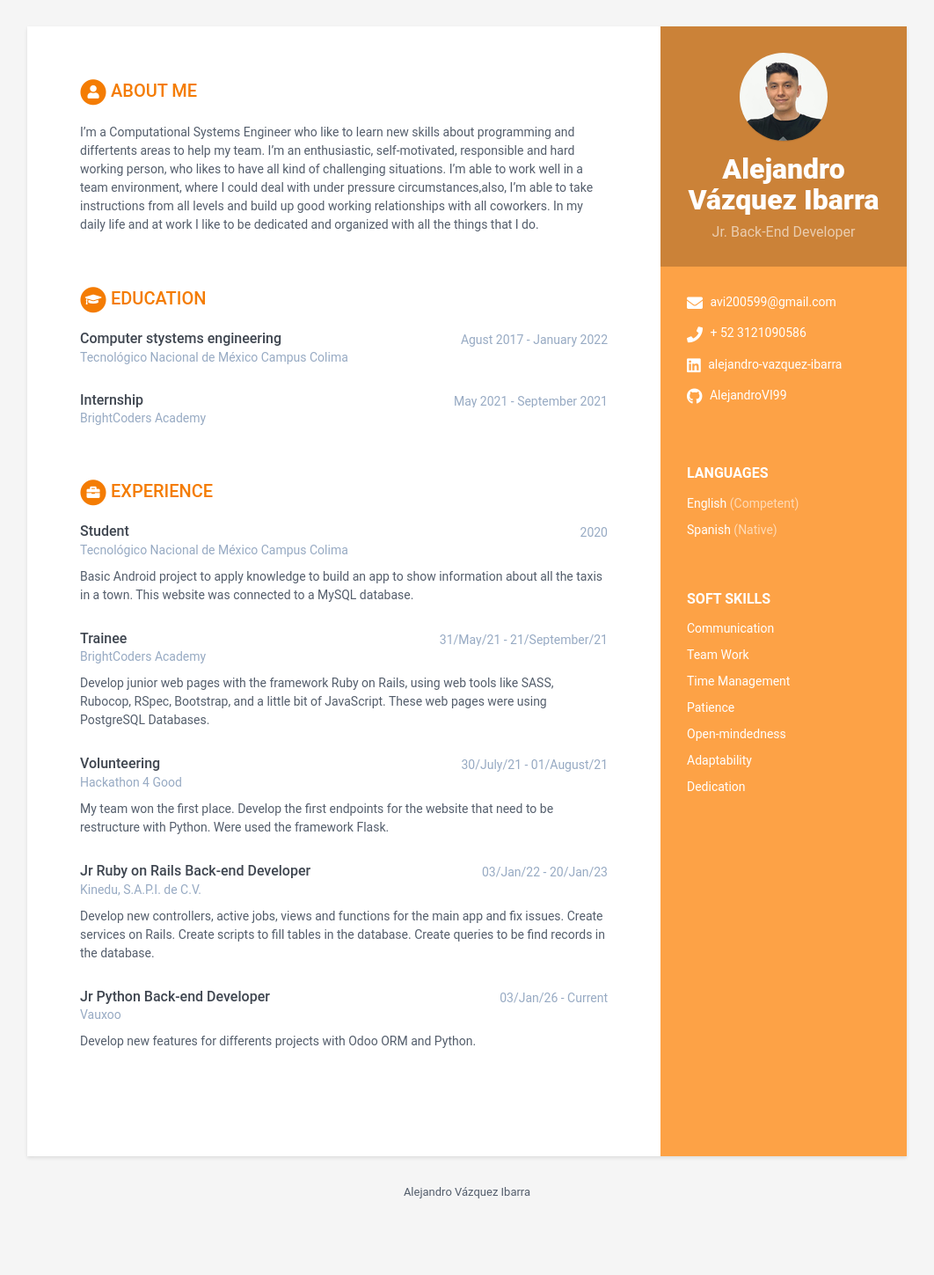
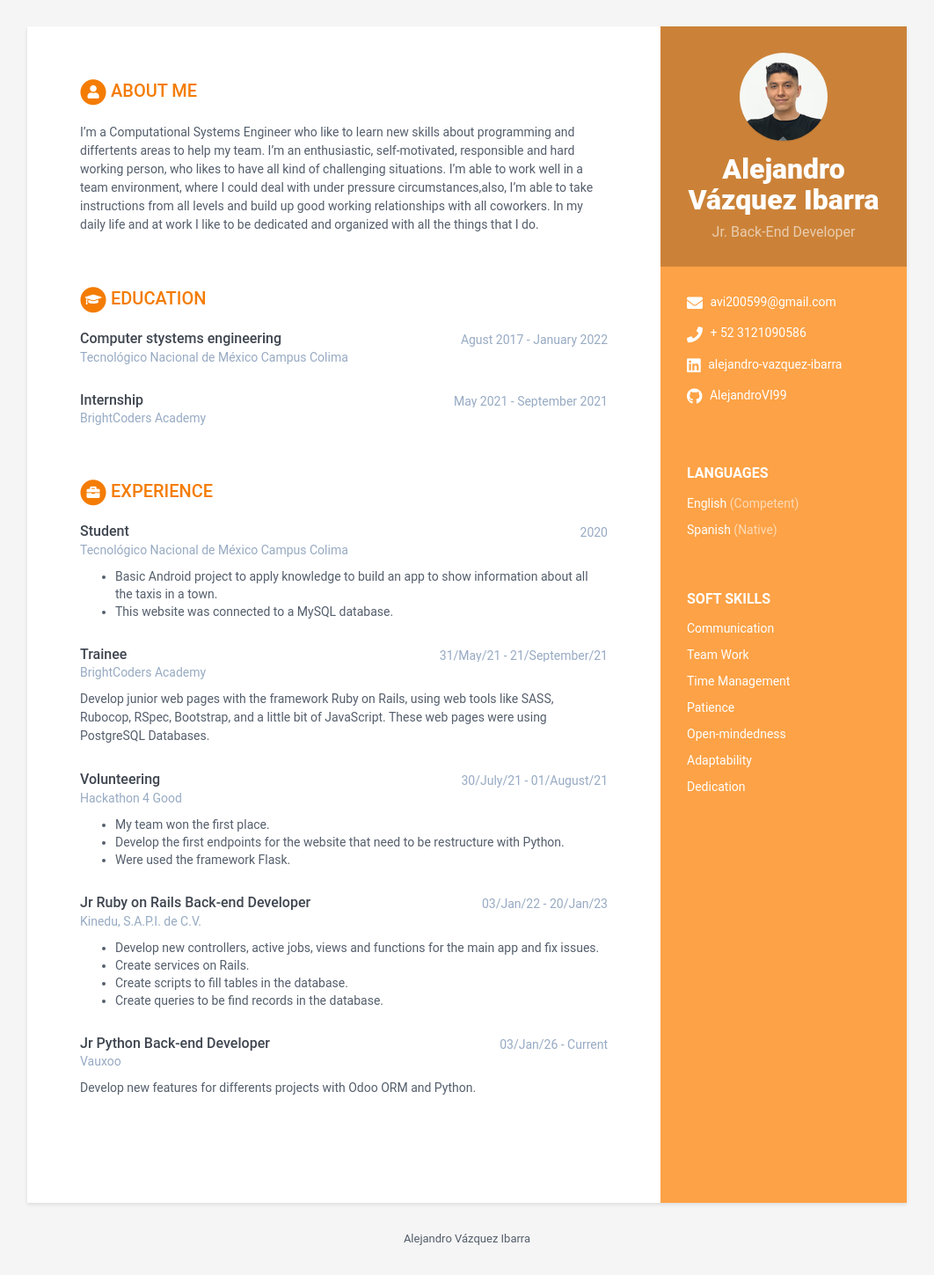
Before and after one commit to AlejandroVI99/Alejandro-Vazquez-Ibarra, a Jekyll site: the page built from index.html, in a window 1280 px wide. Shown: the whole page at 88% size, without its empty margins (109-1171 px from the left). Built offline with Jekyll 4.4.1, drawn with Linux system fonts in a browser that asks for light colours; before the commit the page ends 1396 px from its top, so only the background shows below that.

```diff
--- a/_data/data.yml
+++ b/_data/data.yml
@@ -81,8 +81,8 @@ experiences:
     time: 2020
     company: Tecnológico Nacional de México Campus Colima
     details: |
-      Basic Android project to apply knowledge to build an app to show information about all the taxis in a town.
-      This website was connected to a MySQL database.
+      - Basic Android project to apply knowledge to build an app to show information about all the taxis in a town.
+      - This website was connected to a MySQL database.
 
   - role: Trainee
     time: 31/May/21 - 21/September/21
@@ -95,18 +95,18 @@ experiences:
     time: 30/July/21 - 01/August/21
     company: Hackathon 4 Good
     details: |
-      My team won the first place.
-      Develop the first endpoints for the website that need to be restructure with Python.
-      Were used the framework Flask.
+      - My team won the first place.
+      - Develop the first endpoints for the website that need to be restructure with Python.
+      - Were used the framework Flask.
 
   - role: Jr Ruby on Rails Back-end Developer
     time: 03/Jan/22 - 20/Jan/23
     company: Kinedu, S.A.P.I. de C.V.
     details: |
-      Develop new controllers, active jobs, views and functions for the main app and fix issues.
-      Create services on Rails.
-      Create scripts to fill tables in the database.
-      Create queries to be find records in the database.
+      - Develop new controllers, active jobs, views and functions for the main app and fix issues.
+      - Create services on Rails.
+      - Create scripts to fill tables in the database.
+      - Create queries to be find records in the database.
 
   - role: Jr Python Back-end Developer
     time: 03/Jan/26 - Current
```
